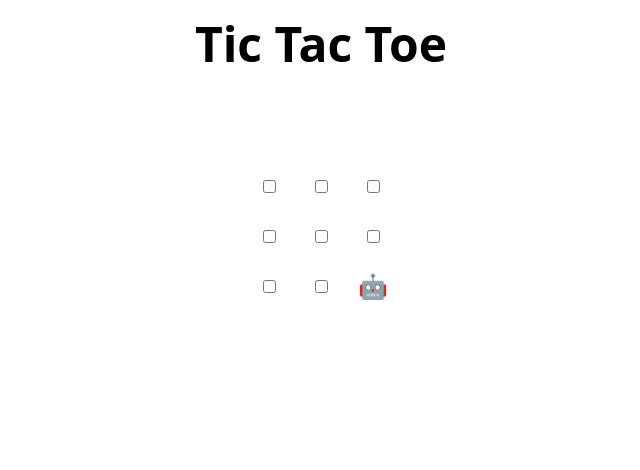
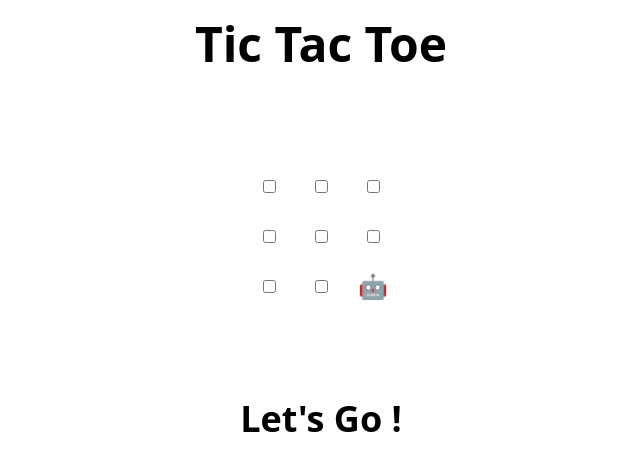
Before and after one commit to G-Loic/skills-review-pull-requests, a plain HTML site: page index.html in a window 1280 px wide. Shown: the whole page, without its empty margins (319-959 px from the left). Drawn offline with Linux system fonts and the light colour scheme.

Commit message:
Update index.html
Update check !

```diff
--- a/index.html
+++ b/index.html
@@ -48,6 +48,7 @@
 </table>
 
 <h2 hidden>Game over, refresh to play again 🧑‍💻 🤖!</h2>
+<h2> Let's Go !</h2>
 
 <script>
   // Initialization
```
